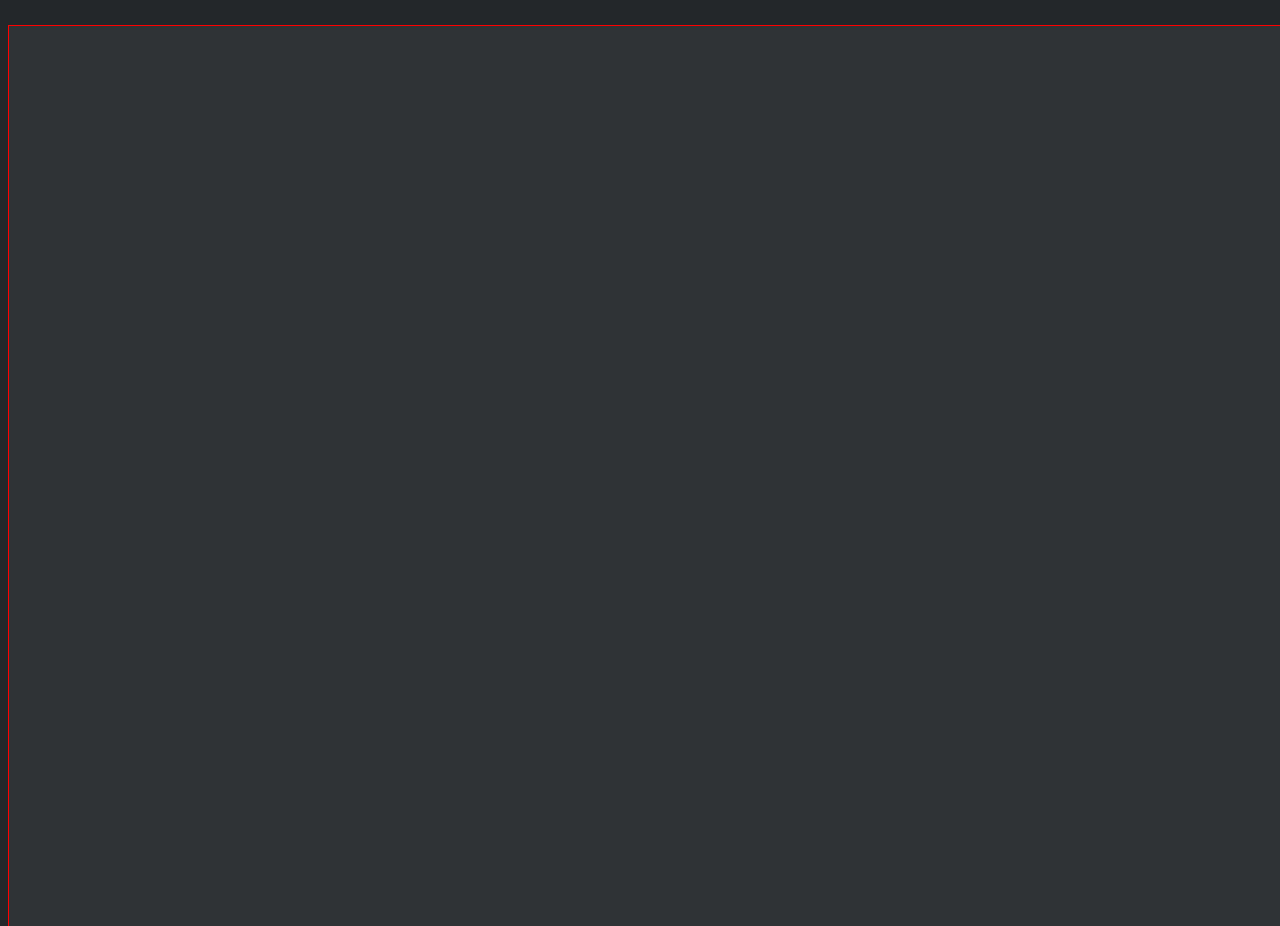
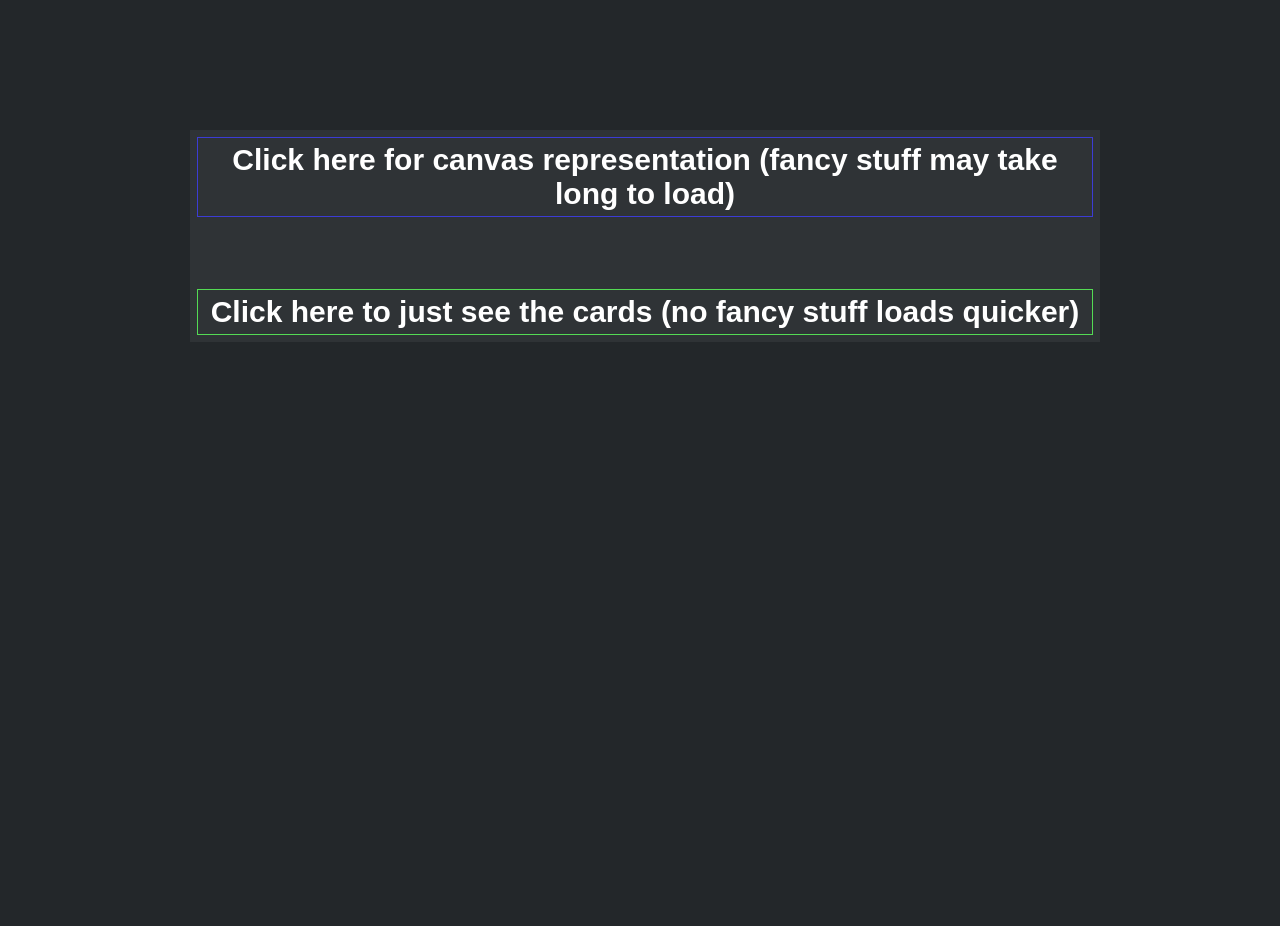
Before and after one commit to litmres/Card-Game-Discord, a plain HTML site: page index.html in a window 1280 px wide. Shown: the top 926 px of the page. Drawn offline with Linux system fonts and the light colour scheme.

Commit message:
Add files via upload

```diff
--- a/index.html
+++ b/index.html
@@ -10,6 +10,18 @@
 <link rel="stylesheet" type="text/css" href="stylesheets/index.css">
 
 <body>
+    <div class="option" id="option">
+        <div class="canvas-option" onclick="chosenOption(0)">
+            Click here for canvas representation
+            (fancy stuff may take long to load)
+        </div>
+        <br>
+        <br>
+        <div class="cards-option" onclick="chosenOption(1)">
+            Click here to just see the cards
+            (no fancy stuff loads quicker)
+        </div>
+    </div>
     <canvas id="canvas" width="1800" height="900"></canvas>
     <div class="container">
         <div class="card-container">
--- a/src/animation.js
+++ b/src/animation.js
@@ -1,7 +1,15 @@
+"use strict"
+
 const canvas=document.getElementById("canvas");
 const ctx=canvas.getContext("2d");
 const cw=canvas.width;
 const ch=canvas.height;
+
+const allCards = [];
+const doneRendered = [];
+const cardDeck = [];
+const handCards = [];
+const discardStack =[];
 
 class Card{
   constructor(ctx, startX, startY, frontImage, backImage){
@@ -104,12 +112,6 @@ class Card{
   }
 }
 
-const allCards = [];
-const doneRendered = [];
-const cardDeck = [];
-const handCards = [];
-const discardStack =[];
-
 function createCards(){
   ctx.clearRect(0,0,ctx.canvas.width,ctx.canvas.height);
   ctx.font = "30px Arial";
@@ -133,7 +135,7 @@ function createCards(){
       doneRendered.length = 0;
       start();
     }
-  }, 1000)
+  }, 1000);
 }
 
 function shuffle(array) {
@@ -215,8 +217,6 @@ function animate(){
   ctx.fillText("Ready Click for Stuff to happen!",50,50);
   ctx.scale(.5,.5);
 
-
-
   cardDeck.forEach(element => element.drawBack());
 
   handCards.forEach((element) =>{
--- a/src/index.js
+++ b/src/index.js
@@ -4,10 +4,6 @@ const socket = new WebSocket('wss://get-members.herokuapp.com');
 socket.addEventListener('open', function(event) {
     console.log("connected succesfully");
     socket.send("ass");
-    const canvas=document.getElementById("canvas");
-    const ctx=canvas.getContext("2d");
-    ctx.font = "30px Arial";
-    ctx.fillText("Waiting for Cards to Load...",50,50);
 });
 socket.addEventListener('close', function(event) {
     console.log("disconnected...");
@@ -31,8 +27,6 @@ socket.addEventListener('message', function(event) {
             level: 8,
         });
     });
-
-    createCards();
 });
 
 function createCard(user){
@@ -99,3 +93,37 @@ function createCard(user){
 
     container.appendChild(card);
 }
+
+function chosenOption(num){
+    const option = document.getElementById("option");
+    option.style.visibility = "hidden";
+    option.style.display = "none";
+
+    if(!num){
+        const canvas=document.getElementById("canvas");
+        canvas.style.visibility = "visible";
+        const ctx=canvas.getContext("2d");
+        ctx.font = "30px Arial";
+        ctx.fillText("Waiting for Cards to Load...",50,50);
+
+        const container = document.getElementsByClassName("container")[0];
+        container.style.visibility = "visible";
+
+        const interval = setInterval(()=>{
+            const container = document.getElementsByClassName("container")[0];
+            if(container.children.length > 1){
+                clearInterval(interval);
+                createCards();
+            }
+        }, 500);
+    }else{
+        const canvas=document.getElementById("canvas");
+        canvas.style.visibility = "visible";
+        canvas.style.display = "none";
+
+        const container = document.getElementsByClassName("container")[0];
+        container.style.visibility = "visible";
+
+        document.body.style.overflow = "auto";
+    }
+}
--- a/stylesheets/index.css
+++ b/stylesheets/index.css
@@ -17,6 +17,7 @@ body {
     margin-right: auto;
     margin-top: 2%;
     display: block;
+    visibility: hidden;
 }
 
 div{
@@ -25,8 +26,35 @@ div{
     text-align: center;
 }
 
+.option{
+    top: 50%;
+    left: 50%;
+    width:30em;
+    margin-top: -9em;
+    margin-left: -15em;
+    background-color: rgb(47, 51, 54);
+    position:fixed;
+    font: bold 30px arial, sans-serif;
+    color:white;
+}
+
+.canvas-option{
+    border:1px solid rgb(60, 60, 212);
+}
+
+.canvas-option:hover, .cards-option:hover{
+    border:1px solid rgb(234, 236, 104);
+    background: #2C2F33;
+    color:rgb(243, 243, 166);
+    cursor: pointer;
+}
+
+.cards-option{
+    border:1px solid rgb(84, 218, 84);
+}
+
 .container{
-    /*visibility: hidden;*/
+    visibility: hidden;
 }
 
 .card-container{
```
